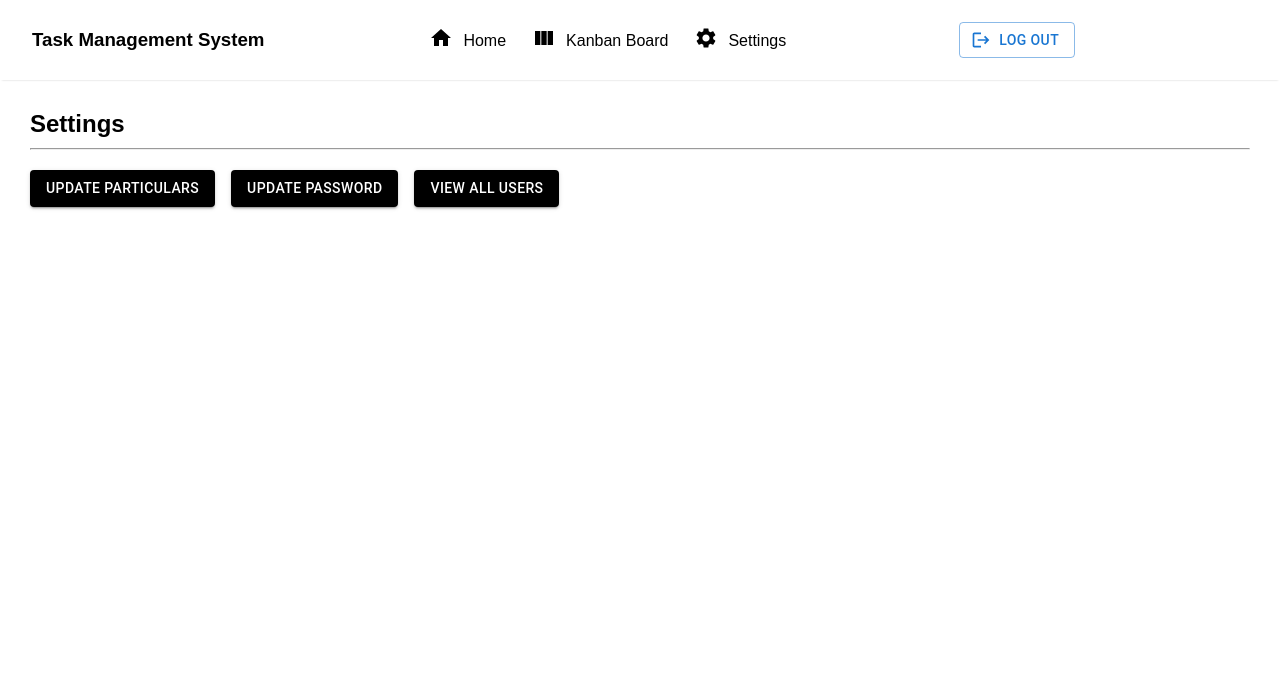
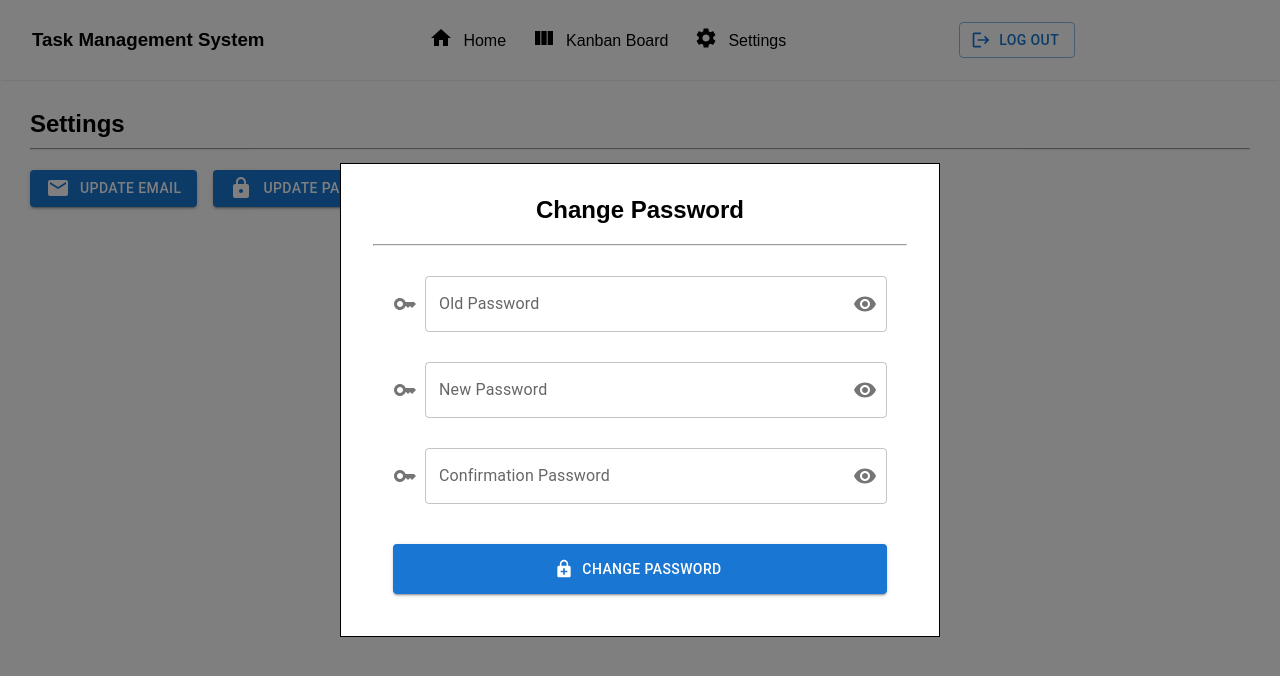
Before and after one commit to FionaSeahShuHui/Task-Management-System, a React (Create React App) app in the folder frontend/: page /settings in a window 1280 px wide. Both pictures are taken after a click on the button "UPDATE PASSWORD". Shown: the top 676 px of the page. Built offline with nearby package versions, Linux system fonts and the light colour scheme.

Commit message:
Change Password Screen

```diff
--- a/frontend/src/Screen/LoginScreen/LoginScreen.js
+++ b/frontend/src/Screen/LoginScreen/LoginScreen.js
@@ -1,5 +1,4 @@
 import * as React from "react";
-// import { useNavigate } from "react-router-dom";
 import {
   Box,
   Button,
@@ -22,8 +21,6 @@ function LoginScreen() {
   const [showPassword, setShowPassword] = React.useState(false);
 
   const handleClickShowPassword = () => setShowPassword((show) => !show);
-
-  //   const navigate = useNavigate();
 
   function LoginButton() {
     alert("Login Buttton Pressed. ");
--- a/frontend/src/Screen/SettingsScreen/SettingsScreen.js
+++ b/frontend/src/Screen/SettingsScreen/SettingsScreen.js
@@ -1,25 +1,58 @@
 import NavigationBar from "../../Components/NavigationBar/NavigationBar";
-import Button from "@mui/material/Button";
-import Stack from "@mui/material/Stack";
-import FiberManualRecordIcon from "@mui/icons-material/FiberManualRecord";
-import AccountCircleIcon from "@mui/icons-material/AccountCircle";
+import { Button, Stack, Box } from "@mui/material/";
+import GroupIcon from "@mui/icons-material/Group";
+import LockIcon from "@mui/icons-material/Lock";
+import EmailIcon from "@mui/icons-material/Email";
+import { Modal } from "@mui/material";
+import { useState } from "react";
+import UpdatePasswordScreen from "./UpdatePassword";
+
+const style = {
+  position: "absolute",
+  top: "50%",
+  left: "50%",
+  transform: "translate(-50%, -50%)",
+  width: 600,
+  bgcolor: "background.paper",
+  border: "1px solid #000",
+  boxShadow: 26,
+  p: 4,
+};
 
 function SettingsScreen() {
+  const [open, setOpen] = useState(false);
+  const handleOpen = () => setOpen(true);
+  const handleClose = () => setOpen(false);
   return (
     <div>
       <NavigationBar />
       <div style={{ margin: "30px", marginTop: "30px" }}>
         <h2>Settings</h2>
-        <hr style={{ marginTop: "10px" }} />
+        <hr
+          style={{
+            marginTop: "10px",
+            backgroundColor: "#24a0ed",
+            height: "1px",
+          }}
+        />
         <div style={{ marginTop: "20px" }}>
           <Stack direction="row" spacing={2}>
-            <Button variant="contained" style={{ background: "black" }}>
-              Update Particulars
+            <Button variant="contained">
+              <EmailIcon style={{ marginRight: "10px" }} />
+              Update Email
             </Button>
-            <Button variant="contained" style={{ background: "black" }}>
+
+            <Button variant="contained" onClick={handleOpen}>
+              <LockIcon style={{ marginRight: "10px" }} />
               Update Password
             </Button>
-            <Button variant="contained" style={{ background: "black" }}>
+            <Modal open={open} onClose={handleClose}>
+              <Box sx={style}>
+                <UpdatePasswordScreen />
+              </Box>
+            </Modal>
+            <Button variant="contained">
+              <GroupIcon style={{ marginRight: "10px" }} />
               View All Users
             </Button>
           </Stack>
--- /dev/null
+++ b/frontend/src/Screen/SettingsScreen/UpdatePassword.js
@@ -0,0 +1,156 @@
+import { useState } from "react";
+import {
+  Box,
+  FormControl,
+  InputLabel,
+  OutlinedInput,
+  InputAdornment,
+  IconButton,
+  Button,
+  Stack,
+} from "@mui/material";
+import { Key, Visibility, VisibilityOff } from "@mui/icons-material";
+import EnhancedEncryptionIcon from "@mui/icons-material/EnhancedEncryption";
+import CancelIcon from "@mui/icons-material/Cancel";
+
+function UpdatePasswordScreen() {
+  const [showOldPassword, setShowOldPassword] = useState(false);
+  const handleClickShowOldPassword = () => setShowOldPassword((show) => !show);
+
+  const [showNewPassword, setShowNewPassword] = useState(false);
+  const handleClickShowNewPassword = () => setShowNewPassword((show) => !show);
+
+  const [showConfirmPassword, setShowConfirmPassword] = useState(false);
+  const handleClickShowConfirmPassword = () =>
+    setShowConfirmPassword((show) => !show);
+
+  function changePasswordButton() {
+    alert("Password Successfully Changed!");
+  }
+
+  return (
+    <div>
+      <h2 style={{ textAlign: "center" }}>Change Password</h2>
+      <hr style={{ marginTop: "20px" }}></hr>
+      <form onSubmit={changePasswordButton}>
+        {/* Old Password */}
+        <Box
+          sx={{
+            display: "flex",
+            alignItems: "flex-end",
+            marginLeft: "20px",
+            marginRight: "20px",
+            marginTop: "30px",
+          }}
+        >
+          <Key sx={{ color: "action.active", mr: 1, my: 2 }} />
+          <FormControl sx={{ m: 0, width: "100%" }} variant="outlined">
+            <InputLabel>Old Password</InputLabel>
+            <OutlinedInput
+              id="passwordField"
+              type={showOldPassword ? "text" : "password"}
+              endAdornment={
+                <InputAdornment position="end">
+                  <IconButton
+                    aria-label="toggle password visibility"
+                    onClick={handleClickShowOldPassword}
+                    edge="end"
+                  >
+                    {showOldPassword ? <VisibilityOff /> : <Visibility />}
+                  </IconButton>
+                </InputAdornment>
+              }
+              label="Password"
+            />
+          </FormControl>
+        </Box>
+        {/* New Password */}
+        <Box
+          sx={{
+            display: "flex",
+            alignItems: "flex-end",
+            marginLeft: "20px",
+            marginRight: "20px",
+            marginTop: "30px",
+          }}
+        >
+          <Key sx={{ color: "action.active", mr: 1, my: 2 }} />
+          <FormControl sx={{ m: 0, width: "100%" }} variant="outlined">
+            <InputLabel>New Password</InputLabel>
+            <OutlinedInput
+              id="passwordField"
+              type={showNewPassword ? "text" : "password"}
+              endAdornment={
+                <InputAdornment position="end">
+                  <IconButton
+                    aria-label="toggle password visibility"
+                    onClick={handleClickShowNewPassword}
+                    edge="end"
+                  >
+                    {showNewPassword ? <VisibilityOff /> : <Visibility />}
+                  </IconButton>
+                </InputAdornment>
+              }
+              label="Password"
+            />
+          </FormControl>
+        </Box>
+        {/* Confirm Password */}
+        <Box
+          sx={{
+            display: "flex",
+            alignItems: "flex-end",
+            marginLeft: "20px",
+            marginRight: "20px",
+            marginTop: "30px",
+          }}
+        >
+          <Key sx={{ color: "action.active", mr: 1, my: 2 }} />
+          <FormControl sx={{ m: 0, width: "100%" }} variant="outlined">
+            <InputLabel htmlFor="passwordField">
+              Confirmation Password
+            </InputLabel>
+            <OutlinedInput
+              id="passwordField"
+              type={showConfirmPassword ? "text" : "password"}
+              endAdornment={
+                <InputAdornment position="end">
+                  <IconButton
+                    aria-label="toggle password visibility"
+                    onClick={handleClickShowConfirmPassword}
+                    edge="end"
+                  >
+                    {showConfirmPassword ? <VisibilityOff /> : <Visibility />}
+                  </IconButton>
+                </InputAdornment>
+              }
+              label="Password"
+            />
+          </FormControl>
+        </Box>
+        {/* Change Password Button  */}
+        <Box
+          sx={{
+            display: "flex",
+            alignItems: "center",
+            marginLeft: "20px",
+            marginRight: "20px",
+            marginTop: "30px",
+            marginBottom: "10px",
+          }}
+        >
+          <Button
+            variant="contained"
+            type="submit"
+            startIcon={<EnhancedEncryptionIcon />}
+            sx={{ width: "100%", marginTop: "10px", height: "50px" }}
+          >
+            Change Password
+          </Button>
+        </Box>
+      </form>
+    </div>
+  );
+}
+
+export default UpdatePasswordScreen;
```
